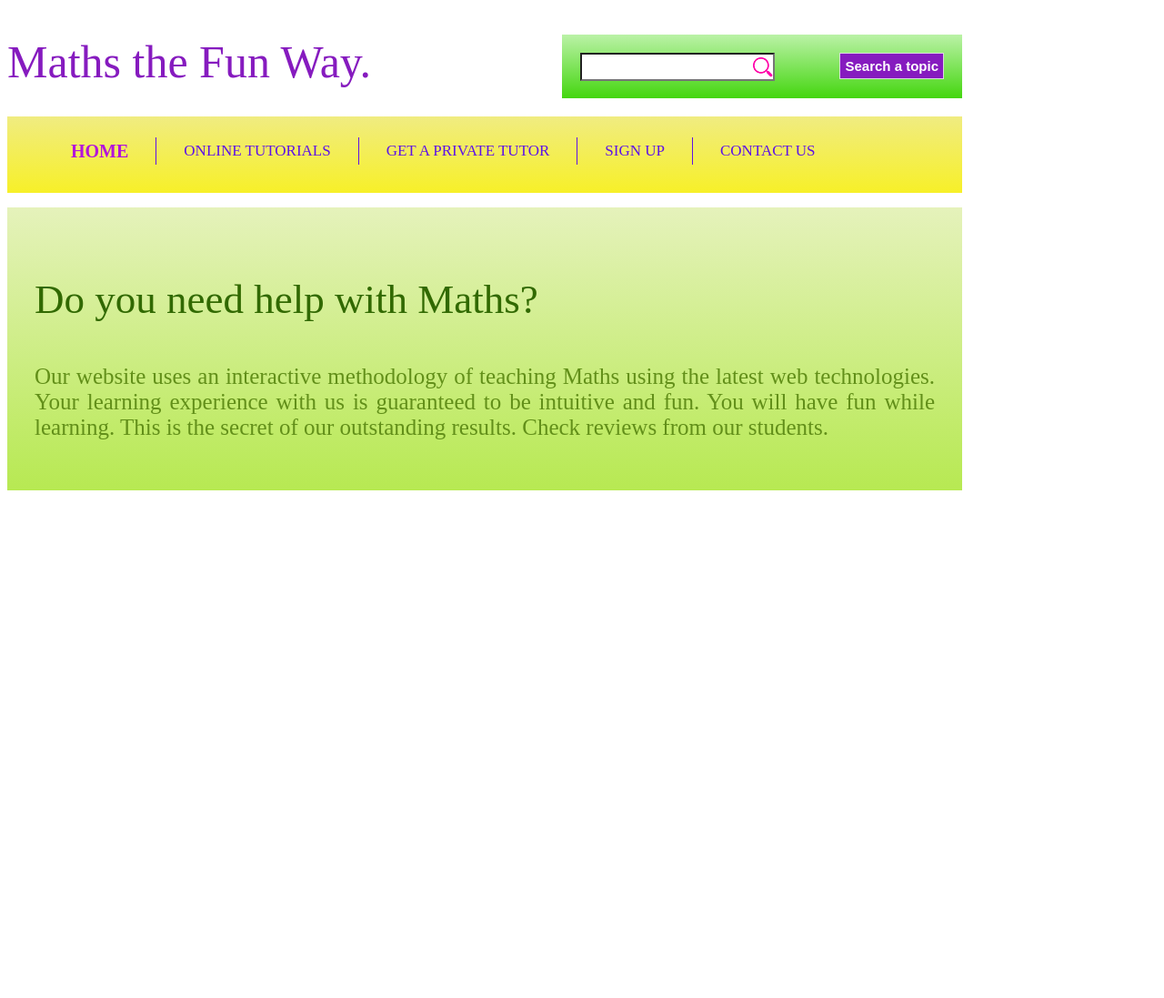
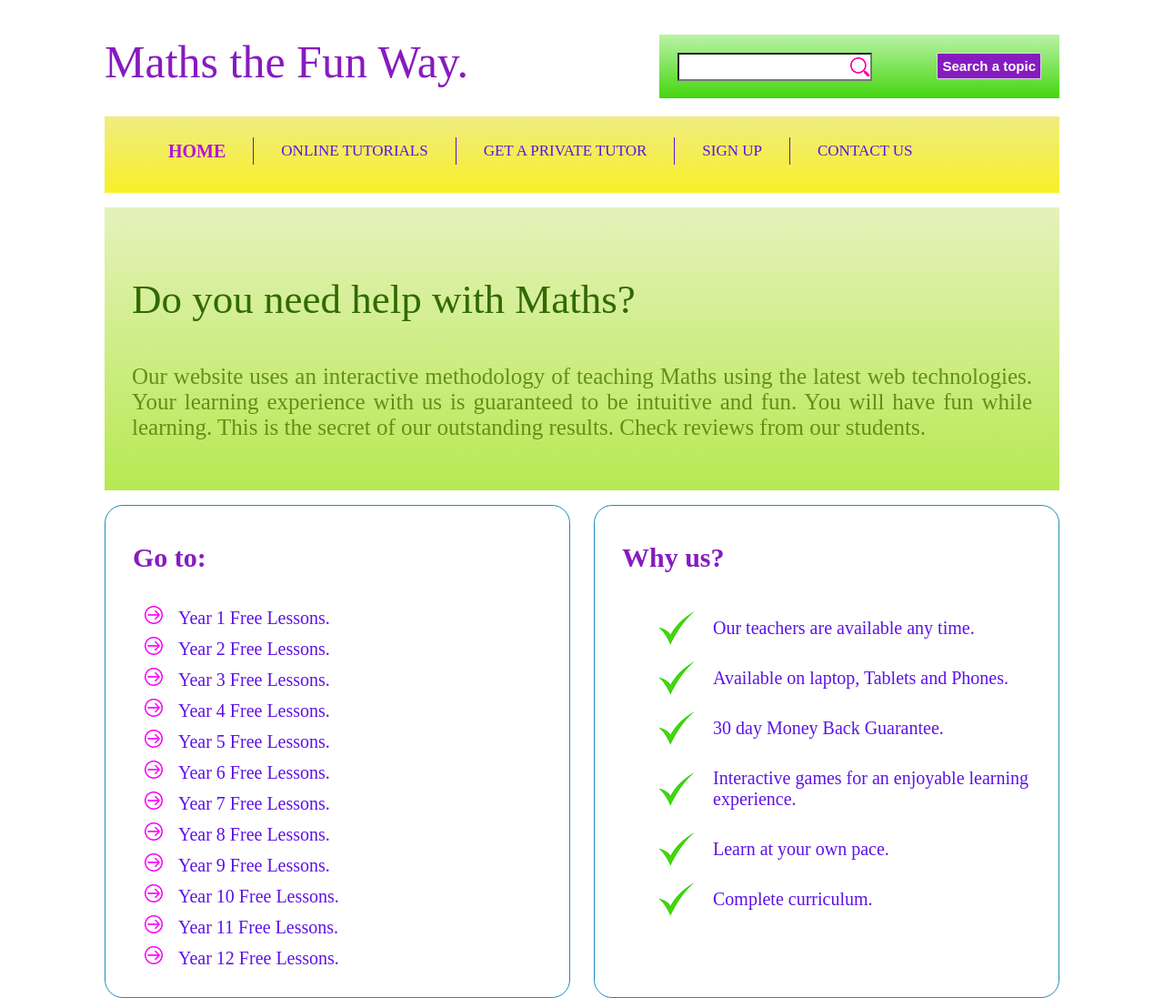
Before and after one commit to TetianaKlymchuk/Udemy-CWD-Projects, a PHP site: page / in a window 1280 px wide. Shown: the whole page at 91% size. Before the commit the page ends 539 px from the top, so only its background shows below. Run offline with PHP 8.4, Linux system fonts and the light colour scheme.

Commit message:
Added sidebar to Math Tutorial Website

```diff
--- a/Math_Tutorial_Website/index.html
+++ b/Math_Tutorial_Website/index.html
@@ -44,6 +44,35 @@
                     Check reviews from our students.
                 </p>
             </div>
+            <div id="leftsidebar" class="sidebar">
+                <h3>Go to:</h3>
+                <ul>
+                        <li><a href="#">Year 1 Free Lessons.</a></li>
+                        <li><a href="#">Year 2 Free Lessons.</a></li>
+                        <li><a href="#">Year 3 Free Lessons.</a></li>
+                        <li><a href="#">Year 4 Free Lessons.</a></li>
+                        <li><a href="#">Year 5 Free Lessons.</a></li>
+                        <li><a href="#">Year 6 Free Lessons.</a></li>
+                        <li><a href="#">Year 7 Free Lessons.</a></li>
+                        <li><a href="#">Year 8 Free Lessons.</a></li>
+                        <li><a href="#">Year 9 Free Lessons.</a></li>
+                        <li><a href="#">Year 10 Free Lessons.</a></li>
+                        <li><a href="#">Year 11 Free Lessons.</a></li>
+                        <li><a href="#">Year 12 Free Lessons.</a></li>
+                </ul>
+
+            </div>
+            <div id="rightsidebar" class="sidebar">
+                    <h3>Why us?</h3>
+                    <ul>
+                            <li><a href="#">Our teachers are available any time.</a></li>
+                            <li><a href="#">Available on laptop, Tablets and Phones.</a></li>
+                            <li><a href="#">30 day Money Back Guarantee.</a></li>
+                            <li><a href="#">Interactive games for an enjoyable learning experience.</a></li>
+                            <li><a href="#">Learn at your own pace.</a></li>
+                            <li><a href="#">Complete curriculum.</a></li>
+                    </ul>
+            </div>
         </div>
 	</body>
 </html>
--- a/Math_Tutorial_Website/styling.css
+++ b/Math_Tutorial_Website/styling.css
@@ -1,5 +1,6 @@
 #container{
     width: 1050px;
+    margin: 0 auto;
     /* border: 1px solid grey;*/
 }
 
@@ -105,3 +106,52 @@ ul{
     color: #628F19;
     text-align: justify;
 }
+
+.sidebar{
+    height: 520px;
+    width: 450px;
+    border: 1px solid rgb(29, 141, 185);
+    border-radius: 20px;
+    padding: 10px 30px;
+}
+
+.sidebar h3{
+    color: #861BBF;
+    font-size: 30px;
+}
+
+.sidebar ul{
+    padding-top: 3px;
+}
+
+#leftsidebar ul li{
+    padding: 3px 0 6px 10px;
+    list-style-image: url(images/arrow.png);
+}
+
+#rightsidebar ul li{
+    padding: 16px 0 16px 60px;
+    background: url(images/tick.png) no-repeat left center;
+}
+
+.sidebar ul li a{
+    text-decoration: none;
+    font-size: 20px;
+    color: #5d12e7;
+}
+
+.sidebar ul li a:hover, .sidebar ul li a.active{
+    text-decoration: none;
+    color: #B314DB;
+    font-size: 23px;
+    font-weight: bold;
+    transition: font-size 0.3s ease;
+}
+
+#leftsidebar{
+    float: left;
+}
+
+#rightsidebar{
+    float: right;
+}
```
Also changed, not shown: Math_Tutorial_Website/images/arrow.png (added), Math_Tutorial_Website/images/tick.png (added).
